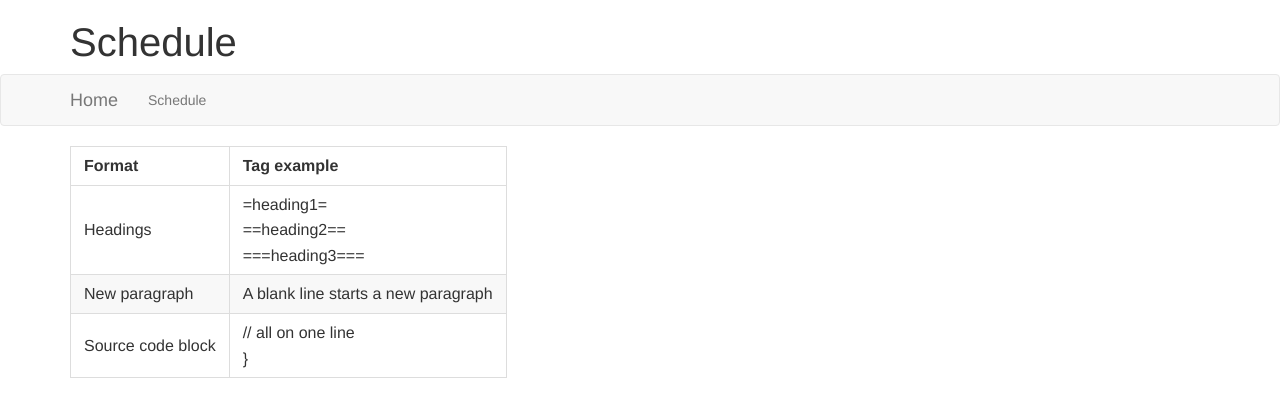
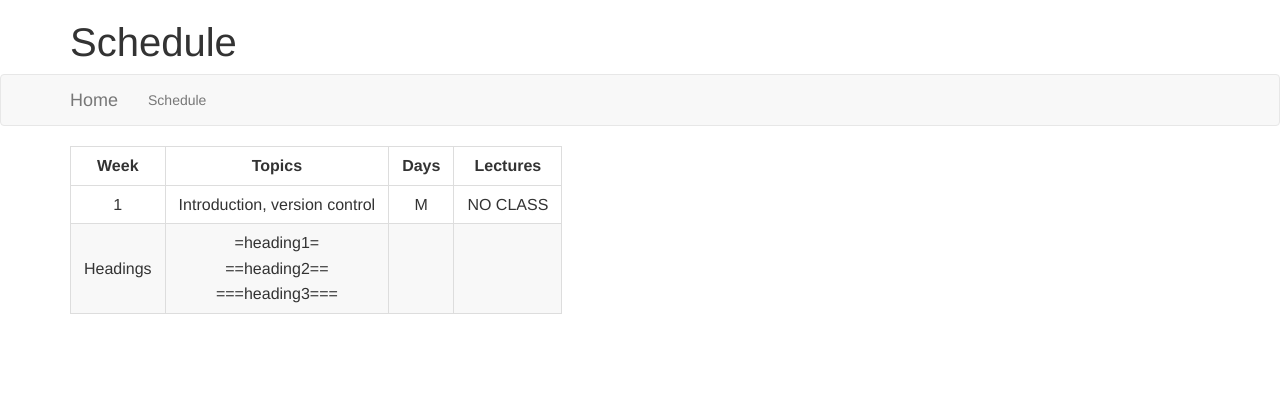
Before and after one commit to xuwd11/cs207_Weidong_Xu, a Jekyll site: the page built from schedule.md, in a window 1280 px wide. Shown: the top 417 px of the page. Built offline with Jekyll 4.4.1, drawn with Linux system fonts in a browser that asks for light colours; nearby versions of some CDN libraries.

Commit message:
Starting schedule with fake row spans.

```diff
--- a/schedule.md
+++ b/schedule.md
@@ -3,8 +3,7 @@ title: Schedule
 layout: default
 ---
 
-| Format   | Tag example |
-| -------- | ----------- |
+| Week  | Topics                        | Days     | Lectures |
+| :---: | :---:                         | :---:    | :---:    |
+| 1     | Introduction, version control | M<br><W> | NO CLASS |
 | Headings | =heading1=<br>==heading2==<br>===heading3=== |
-| New paragraph | A blank line starts a new paragraph |
-| Source code block |  // all on one line<br> {{{ if (foo) bar else   baz }}} |
```
